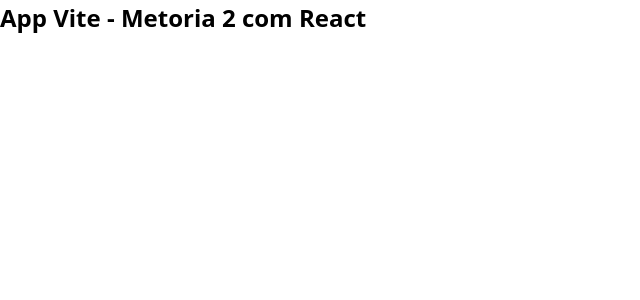
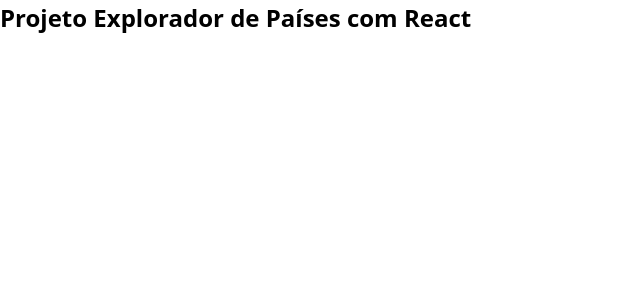
Before and after one commit to henriquebldias/API_Explorador_Paises, a React (Vite) app: page / in a window 1280 px wide. Shown: the top 300 px of the page, without its empty margins (0-640 px from the left). Built offline with nearby package versions, Linux system fonts and the light colour scheme.

Commit message:
Commit inicial

```diff
--- a/src/App.tsx
+++ b/src/App.tsx
@@ -3,7 +3,7 @@
 function App() {
   return (
     <Router>
-     <h2>App Vite - Metoria 2 com React</h2>
+     <h2>Projeto Explorador de Países com React</h2>
     </Router>
   );
 }
```
Also changed, not shown: 1 other file (tests, documents, lock files or other folders).
